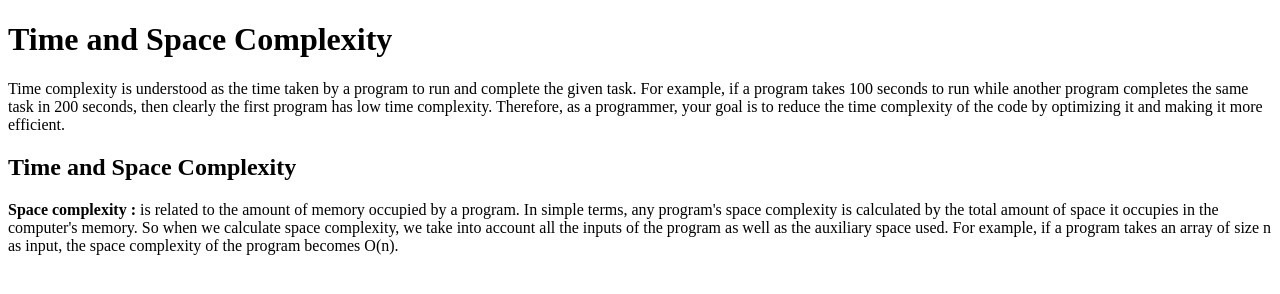
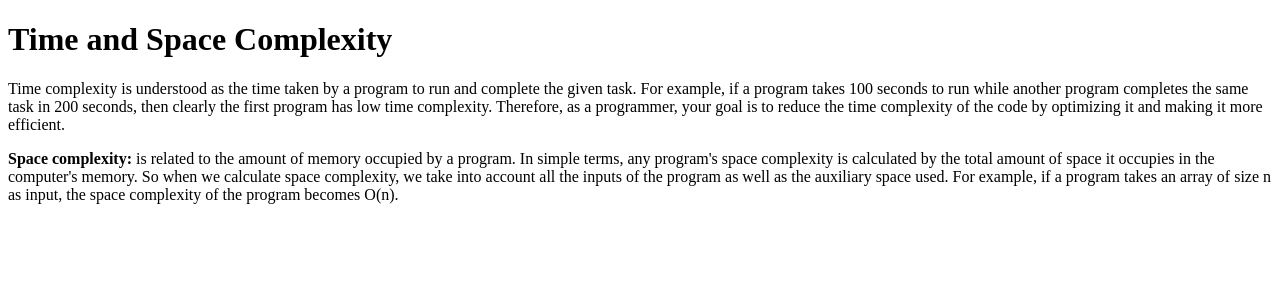
Before and after one commit to acciojob/time-and-space-complexity-raushanroy9234, a website: page main.html in a window 1280 px wide. Drawn offline with Linux system fonts and the light colour scheme.

Commit message:
created a submission

```diff
--- a/main.html
+++ b/main.html
@@ -11,8 +11,7 @@
 
     <p>Time complexity is understood as the time taken by a program to run and complete the given task. For example, if a program takes 100 seconds to run while another program completes the same task in 200 seconds, then clearly the first program has low time complexity. Therefore, as a programmer, your goal is to reduce the time complexity of the code by optimizing it and making it more efficient.</p>
 
-    <h2>Time and Space Complexity</h2>
-    <p><b>Space complexity :</b> is related to the amount of memory occupied by a program. In simple terms, any program's space complexity is calculated by the total amount of space it occupies in the computer's memory. So when we calculate space complexity, we take into account all the inputs of the program as well as the auxiliary space used. For example, if a program takes an array of size n as input, the space complexity of the program becomes O(n).</p>
+    <p><b>Space complexity:</b> is related to the amount of memory occupied by a program. In simple terms, any program's space complexity is calculated by the total amount of space it occupies in the computer's memory. So when we calculate space complexity, we take into account all the inputs of the program as well as the auxiliary space used. For example, if a program takes an array of size n as input, the space complexity of the program becomes O(n).</p>
 </body>
 
 </html>
```
